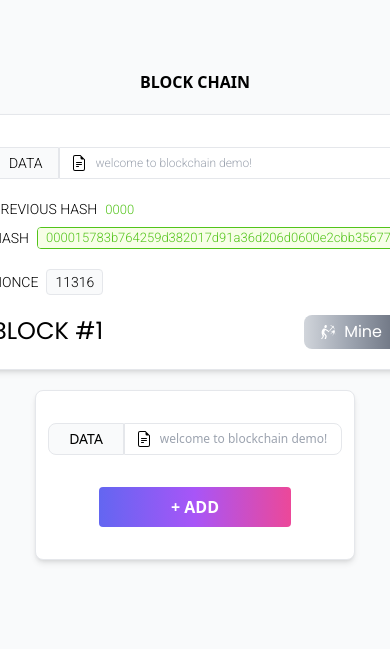
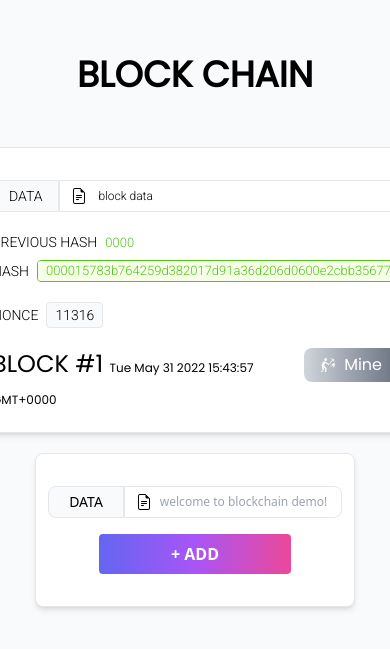
Before and after one commit to VijayKesanakurthi/blockchaindemo, a Next.js app: page / in a window 390 px wide. Shown: the part 107-756 px from the top of the page. Built offline with nearby package versions, Linux system fonts and the light colour scheme; a web font is replaced by a local one.

Commit message:
time-stamp added

```diff
--- a/components/add.jsx
+++ b/components/add.jsx
@@ -1,17 +1,12 @@
 import {BsFileEarmarkText} from 'react-icons/bs'
-// // import sha256 from 'crypto-js/sha256';
-// import * as sha256 from 'crypto-js/sha256';
-// // import sha256 = require("crypto-js/sha256");
-// import Base64 from 'crypto-js/enc-base64';
-// import hmacSHA512 from 'crypto-js/hmac-sha512';
-// import {AddBlock} from './backend'
+
 import {useState} from 'react'
 
 
 
 export default function add({handle}){
   const styles={
-    wrapper:` bg-white mt-14 flex space-y-8 font-extralight   items-center w-full p-8 border max-w-xs md:max-w-sm justify-center flex-col w-full shadow-md rounded-lg hover:shadow-2xl transition-all`,
+    wrapper:" bg-white  flex space-y-4 md:space-y-8 font-extralight   items-center w-full p-8 border max-w-xs md:max-w-sm justify-center flex-col shadow-md rounded-lg hover:shadow-2xl transition-all ",
     inputwrapper:"  flex    items-center ",
     input:"outline-none text-xs p-[4px]  flex-1 ",
     inputgroup:`p-[3px]  hover:border-sky-400 focus-within:ring-2 focus-within:ring-sky-100 focus-within:border-sky-400 flex rounded-r-lg items-center border flex-1`,
@@ -22,7 +17,6 @@ export default function add({handle}){
 
 
   const [input,setInput]=useState("");
-  const [load,setLoad]=useState(true)
   function handleClick(){
    handle(input)
   }
--- a/components/block.jsx
+++ b/components/block.jsx
@@ -62,7 +62,7 @@ const Block=({data,hashChange,mine})=>{
       </div>
       <div className="flex justify-between">
         <div className="text-2xl font-pop">
-          BLOCK #{data.block}
+          BLOCK #{data.block} <span className="text-xs">{data.timestamp.split("(")[0]}</span>
         </div>
     <div >
       <button disabled={data.hash.slice(0,4)==="0000"} onClick={()=>mine(data,true)} className={button.btn}><GiMiner/><span >Mine</span> </button>
--- a/components/blockchain.jsx
+++ b/components/blockchain.jsx
@@ -9,7 +9,7 @@ import { sha256 } from 'js-sha256';
 
 
  const BlockChain=()=>{
-  const[chain,setChain]=useState([{block: 1, chain: 1, nonce: 11316, previous: '0000',hash:'000015783b764259d382017d91a36d206d0600e2cbb3567748f46a33fe9297cf',data:""}])
+  const[chain,setChain]=useState([{block: 1, chain: 1, nonce: 11316, previous: '0000',hash:'000015783b764259d382017d91a36d206d0600e2cbb3567748f46a33fe9297cf',data:" block data",timestamp:Date().toString()}])
 
   //Back Process
   var difficulty = 4;
@@ -19,12 +19,12 @@ for (var x=0; x<difficulty; x++) {
   pattern += '0';
 }
 function addBlock(data){
-     const block={block: chain.length+1,data:data, chain: 1, nonce: 11316, previous:chain[chain.length-1].hash,hash:""}
+     const block={block: chain.length+1,data:data, chain: 1, nonce: 11316, previous:chain[chain.length-1].hash,hash:"",timestamp:Date().toString()}
   mine(block);
   setChain([... chain,block])
 
 }
-   // updateChain()
+
 
   function mine(block, isChain=false) {
   for (var x = 0; x <= maximumNonce; x++) {
@@ -33,13 +33,8 @@ function addBlock(data){
     if (block.hash.slice(0,4) === pattern) {
       block.nonce=x;
 
-      if (isChain) {
-        // setChain(e=>e.map(b=>b.block===block.block?block:b))
+      if (isChain)
         hashChange(block,block.data,true)
-      }
-      // else {
-      //   updateState(block, chain);
-      // }
 
       break;
     }
--- a/components/header.jsx
+++ b/components/header.jsx
@@ -3,7 +3,7 @@
  const Header=()=>{
   return(
   <div>
-    <h1 className="font-4xl font-black">
+    <h1 className="text-4xl font-black m-8 font-pop">
       BLOCK CHAIN
     </h1>
   </div>
```
